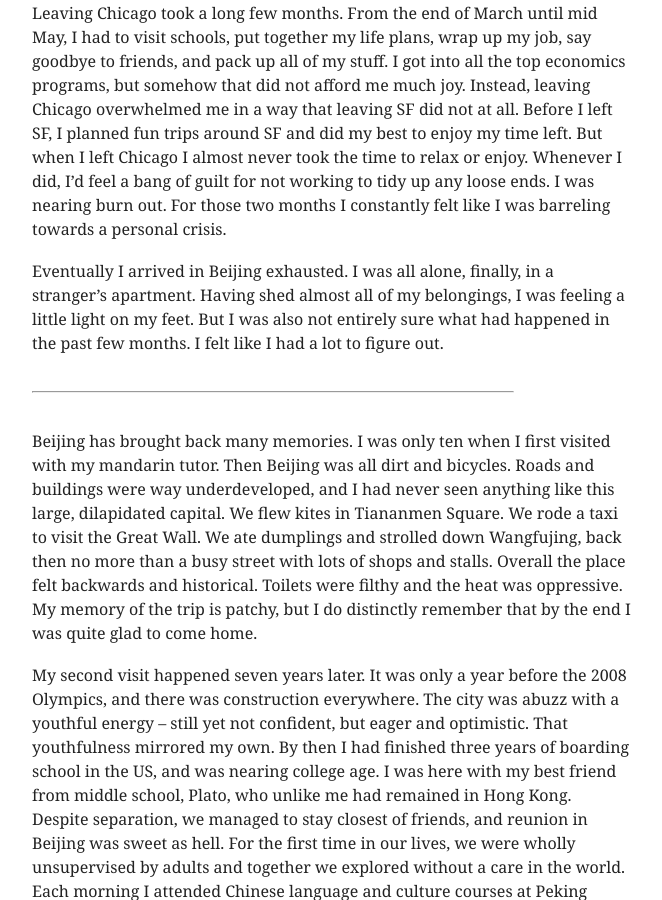
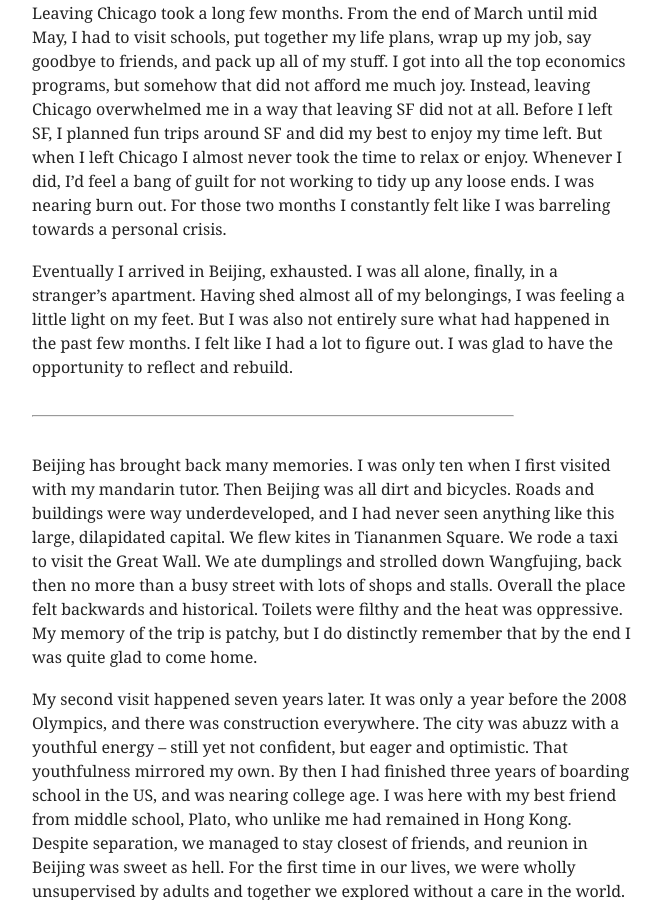
Before and after one commit to mbwong/mbwong.github.com, a Jekyll site: the page built from _posts/2015-06-15-reflections-from-beijing.md, in a window 1280 px wide and 900 px high, scrolled down 1227 px. Shown: the whole window, without its empty margins (308-970 px from the left). Built offline with Jekyll 4.4.1, drawn with Linux system fonts in a browser that asks for light colours.

Commit message:
Update 2015-06-15-reflections-from-beijing.md

```diff
--- a/_posts/2015-06-15-reflections-from-beijing.md
+++ b/_posts/2015-06-15-reflections-from-beijing.md
@@ -18,7 +18,7 @@ My journal entries from half a year ago show that I was unhappy. I clearly felt
 
 Leaving Chicago took a long few months. From the end of March until mid May, I had to visit schools, put together my life plans, wrap up my job, say goodbye to friends, and pack up all of my stuff. I got into all the top economics programs, but somehow that did not afford me much joy. Instead, leaving Chicago overwhelmed me in a way that leaving SF did not at all. Before I left SF, I planned fun trips around SF and did my best to enjoy my time left. But when I left Chicago I almost never took the time to relax or enjoy. Whenever I did, I'd feel a bang of guilt for not working to tidy up any loose ends. I was nearing burn out. For those two months I constantly felt like I was barreling towards a personal crisis.
 
-Eventually I arrived in Beijing exhausted. I was all alone, finally, in a stranger's apartment. Having shed almost all of my belongings, I was feeling a little light on my feet. But I was also not entirely sure what had happened in the past few months. I felt like I had a lot to figure out.
+Eventually I arrived in Beijing, exhausted. I was all alone, finally, in a stranger's apartment. Having shed almost all of my belongings, I was feeling a little light on my feet. But I was also not entirely sure what had happened in the past few months. I felt like I had a lot to figure out. I was glad to have the opportunity to reflect and rebuild.
 
 ------
 
```
